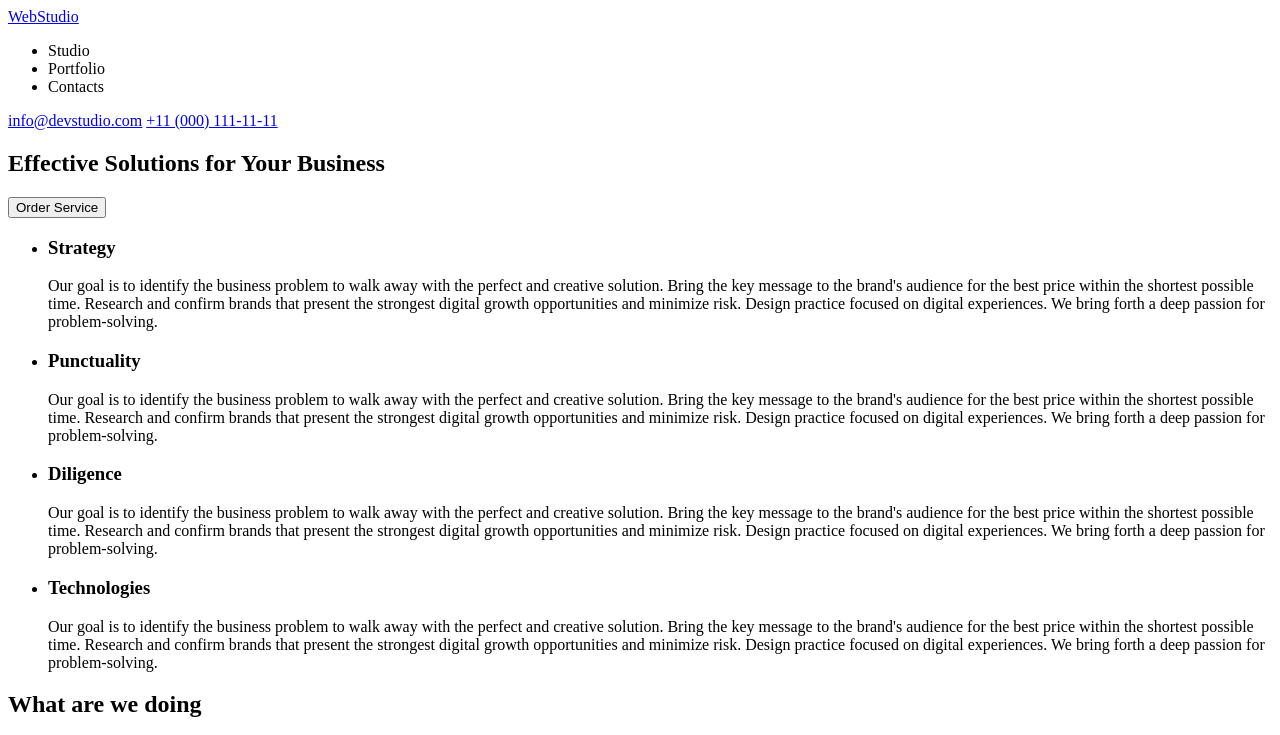
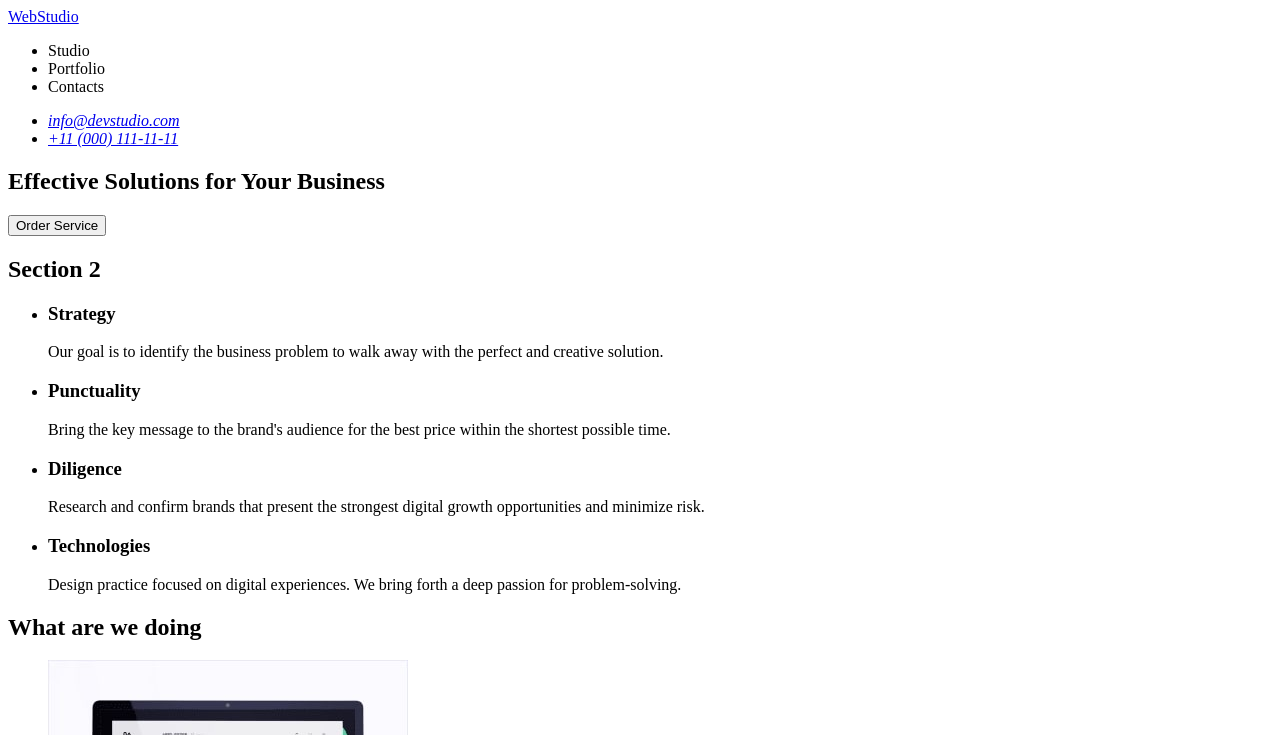
Before and after one commit to Balinskiy/goit-markup-hw-01, a plain HTML site: page index.html in a window 1280 px wide. Shown: the top 735 px of the page. Drawn offline with Linux system fonts and the light colour scheme.

Commit message:
index.html

```diff
--- a/index.html
+++ b/index.html
@@ -11,15 +11,19 @@
     <!-- Header -->
     <header>
       <nav>
-        <a href="/index.html">WebStudio</a>
+        <a href="./index.html">WebStudio</a>
         <ul>
-          <li><a href=""></a>Studio</li>
-          <li><a href=""></a>Portfolio</li>
-          <li><a href=""></a>Contacts</li>
+          <li><a href="#"></a>Studio</li>
+          <li><a href="#"></a>Portfolio</li>
+          <li><a href="#"></a>Contacts</li>
         </ul>
-        <a href="mailto:info@devstudio.com">info@devstudio.com</a>
-        <a href="tel:+110001111111">+11 (000) 111-11-11</a>
       </nav>
+      <address>
+        <ul>
+          <li><a href="mailto:info@devstudio.com">info@devstudio.com</a></li>
+          <li><a href="tel:+110001111111">+11 (000) 111-11-11</a></li>
+        </ul>
+      </address>
     </header>
     <!-- Main -->
     <main>
@@ -30,38 +34,23 @@
       </section>
       <!-- Feature -->
       <section>
+        <h2>Section 2</h2>
         <ul>
           <li>
             <h3>Strategy</h3>
-            <p>
-              Our goal is to identify the business problem to walk away with the perfect and creative solution. Bring the key message to the brand's
-              audience for the best price within the shortest possible time. Research and confirm brands that present the strongest digital growth
-              opportunities and minimize risk. Design practice focused on digital experiences. We bring forth a deep passion for problem-solving.
-            </p>
+            <p>Our goal is to identify the business problem to walk away with the perfect and creative solution.</p>
           </li>
           <li>
             <h3>Punctuality</h3>
-            <p>
-              Our goal is to identify the business problem to walk away with the perfect and creative solution. Bring the key message to the brand's
-              audience for the best price within the shortest possible time. Research and confirm brands that present the strongest digital growth
-              opportunities and minimize risk. Design practice focused on digital experiences. We bring forth a deep passion for problem-solving.
-            </p>
+            <p>Bring the key message to the brand's audience for the best price within the shortest possible time.</p>
           </li>
           <li>
             <h3>Diligence</h3>
-            <p>
-              Our goal is to identify the business problem to walk away with the perfect and creative solution. Bring the key message to the brand's
-              audience for the best price within the shortest possible time. Research and confirm brands that present the strongest digital growth
-              opportunities and minimize risk. Design practice focused on digital experiences. We bring forth a deep passion for problem-solving.
-            </p>
+            <p>Research and confirm brands that present the strongest digital growth opportunities and minimize risk.</p>
           </li>
           <li>
             <h3>Technologies</h3>
-            <p>
-              Our goal is to identify the business problem to walk away with the perfect and creative solution. Bring the key message to the brand's
-              audience for the best price within the shortest possible time. Research and confirm brands that present the strongest digital growth
-              opportunities and minimize risk. Design practice focused on digital experiences. We bring forth a deep passion for problem-solving.
-            </p>
+            <p>Design practice focused on digital experiences. We bring forth a deep passion for problem-solving.</p>
           </li>
         </ul>
       </section>
@@ -69,9 +58,9 @@
       <section>
         <h2>What are we doing</h2>
         <ul>
-          <li><img src="./images/01-software.png" alt="software developing" width="360" height="300" /></li>
-          <li><img src="./images/02-optimaze.png" alt="searce optimazing" width="360" height="300" /></li>
-          <li><img src="./images/03-add-mobile.png" alt="add mobile developing" width="360" height="300" /></li>
+          <li><img src="./images/01-software.jpg" alt="software developing" width="360" height="300" /></li>
+          <li><img src="./images/02-optimaze.jpg" alt="searce optimazing" width="360" height="300" /></li>
+          <li><img src="./images/03-add-mobile.jpg" alt="add mobile developing" width="360" height="300" /></li>
         </ul>
       </section>
       <!-- Our Team -->
@@ -103,7 +92,7 @@
     </main>
     <!-- Footer -->
     <footer>
-      <a href="/index.html">WebStudio</a>
+      <a href="./index.html">WebStudio</a>
       <p>Increase the flow of customers and sales for your business with digital marketing & growth solutions.</p>
     </footer>
   </body>
```
Also changed, not shown: images/01-software.jpg (added), images/01-software.png (deleted), images/02-optimaze.jpg (added), images/02-optimaze.png (deleted), images/03-add-mobile.jpg (added), images/03-add-mobile.png (deleted).
